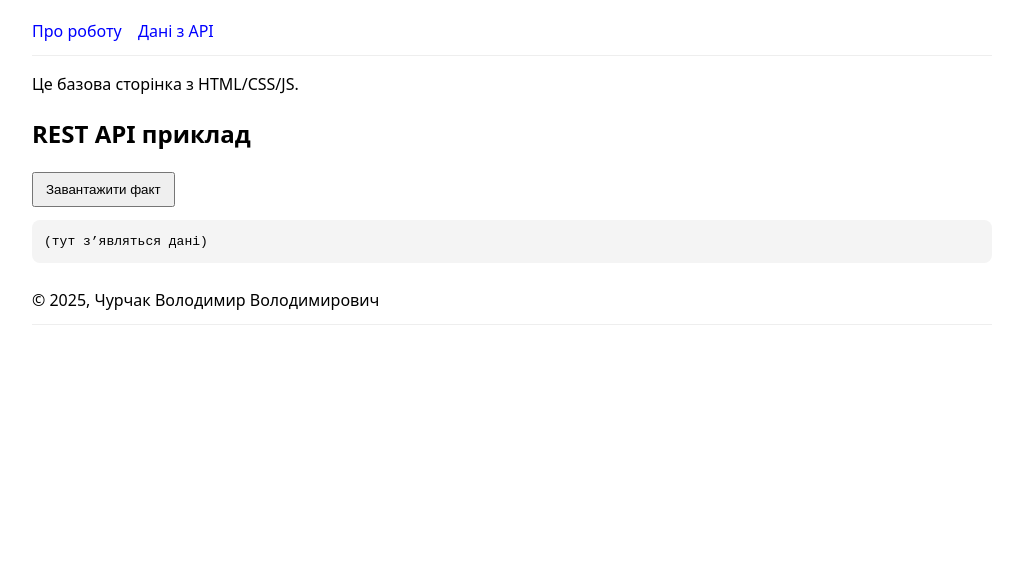
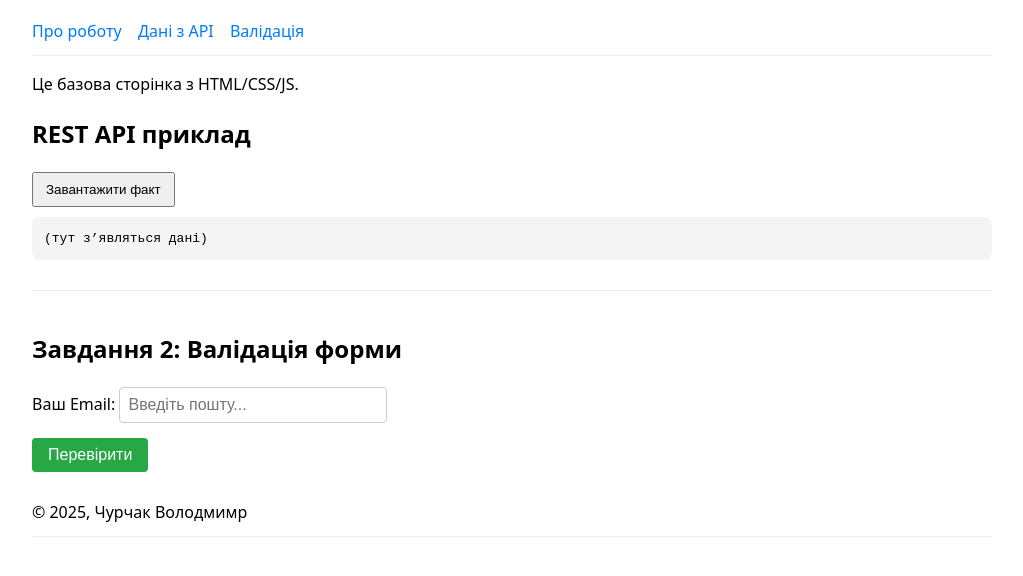
Before and after one commit to Valder125/lab1-web-intro, a plain HTML site: page index.html in a window 1280 px wide. Shown: the part 100-676 px from the top of the page, without its empty margins (128-1151 px from the left). Drawn offline with Linux system fonts and the light colour scheme.

Commit message:
Done: Added form validation task

```diff
--- a/css/style.css
+++ b/css/style.css
@@ -1,6 +1,90 @@
-:root { font-family: system-ui, Arial, sans-serif; }
-body { max-width: 960px; margin: 0 auto; padding: 16px; line-height: 1.5; }
-header, footer { padding: 12px 0; border-bottom: 1px solid #eee; }
-nav a { margin-right: 12px; text-decoration: none; color: blue; }
-button { cursor: pointer; padding: 8px 12px; }
-pre { background: #f4f4f4; padding: 12px; border-radius: 8px; }
+:root {
+  font-family: system-ui, Arial, sans-serif;
+}
+
+body {
+  max-width: 960px;
+  margin: 0 auto;
+  padding: 16px;
+  line-height: 1.5;
+}
+
+header, footer {
+  padding: 12px 0;
+  border-bottom: 1px solid #eee;
+}
+
+nav a {
+  margin-right: 12px;
+  text-decoration: none;
+  color: #007bff;
+}
+
+button {
+  cursor: pointer;
+  padding: 8px 12px;
+}
+
+pre {
+  background: #f4f4f4;
+  padding: 12px;
+  border-radius: 8px;
+  margin-top: 10px;
+}
+
+/* --- СТИЛІ ДЛЯ ІНДИВІДУАЛЬНОГО ЗАВДАННЯ (Валідація) --- */
+#validation {
+  margin-top: 30px;
+  border-top: 1px solid #eee;
+  padding-top: 20px;
+}
+
+.form-group {
+  margin-bottom: 15px;
+}
+
+input {
+  padding: 8px;
+  border: 1px solid #ccc;
+  border-radius: 4px;
+  width: 250px;
+  font-size: 16px;
+}
+
+/* Стиль для помилки (червоний) */
+.error-msg {
+  color: #dc3545;
+  display: block;
+  margin-top: 5px;
+  font-size: 0.9em;
+  font-weight: bold;
+}
+
+/* Стиль для успіху (зелений) */
+.success-msg {
+  color: #28a745;
+  font-weight: bold;
+  margin-top: 10px;
+}
+
+/* Клас, який додає JS, коли є помилка */
+input.invalid {
+  border-color: #dc3545;
+  background-color: #fff8f8;
+  outline: none;
+}
+
+.btn-submit {
+  background-color: #28a745;
+  color: white;
+  border: none;
+  border-radius: 4px;
+  padding: 8px 16px;
+  font-size: 16px;
+  cursor: pointer;
+  transition: background 0.3s;
+}
+
+.btn-submit:hover {
+  background-color: #218838;
+}
--- a/index.html
+++ b/index.html
@@ -12,19 +12,37 @@
     <nav>
       <a href="#about">Про роботу</a>
       <a href="#api">Дані з API</a>
+      <a href="#validation">Валідація</a>
     </nav>
   </header>
+
   <main>
     <section id="about">
       <p>Це базова сторінка з HTML/CSS/JS.</p>
     </section>
+
     <section id="api">
       <h2>REST API приклад</h2>
       <button id="load">Завантажити факт</button>
       <pre id="out">(тут з’являться дані)</pre>
     </section>
+
+    <section id="validation">
+      <h2>Завдання 2: Валідація форми</h2>
+      <form id="contactForm">
+        <div class="form-group">
+          <label for="email">Ваш Email:</label>
+          <input type="text" id="email" placeholder="Введіть пошту..." autocomplete="off">
+          <small id="emailError" class="error-msg"></small>
+        </div>
+        <button type="submit" class="btn-submit">Перевірити</button>
+      </form>
+      <p id="successMessage" class="success-msg"></p>
+    </section>
   </main>
-  <footer>© 2025, Чурчак Володимир Володимирович</footer>
+
+  <footer>© 2025, Чурчак Володмимр</footer>
+
   <script src="./js/app.js"></script>
 </body>
 </html>
--- a/js/app.js
+++ b/js/app.js
@@ -1,11 +1,44 @@
+// --- БАЗОВА ЧАСТИНА (API) ---
 document.getElementById("load").addEventListener("click", async () => {
   const out = document.getElementById("out");
   out.textContent = "Завантаження...";
   try {
     const res = await fetch("https://jsonplaceholder.typicode.com/todos/1");
+    if (!res.ok) throw new Error("Помилка мережі");
     const data = await res.json();
     out.textContent = JSON.stringify(data, null, 2);
   } catch (e) {
     out.textContent = "Помилка завантаження: " + e.message;
   }
 });
+
+// --- ІНДИВІДУАЛЬНЕ ЗАВДАННЯ (Валідація форми) ---
+const form = document.getElementById("contactForm");
+const emailInput = document.getElementById("email");
+const emailError = document.getElementById("emailError");
+const successMessage = document.getElementById("successMessage");
+
+form.addEventListener("submit", (event) => {
+  // 1. Зупиняємо стандартну відправку (сторінка не перезавантажиться)
+  event.preventDefault();
+
+  // 2. Скидаємо старі повідомлення
+  emailError.textContent = "";
+  successMessage.textContent = "";
+  emailInput.classList.remove("invalid");
+
+  // 3. Отримуємо текст із поля
+  const emailValue = emailInput.value.trim();
+
+  // 4. Перевірка: чи є @ і крапка
+  if (!emailValue.includes("@") || !emailValue.includes(".")) {
+    // Якщо помилка
+    emailError.textContent = "Помилка! Email має містити '@' та крапку.";
+    emailInput.classList.add("invalid");
+    return; // Виходимо, далі код не виконується
+  }
+
+  // 5. Якщо все ок
+  successMessage.textContent = "Супер! Дані валідні.";
+  console.log("Валідний email:", emailValue);
+});
```
